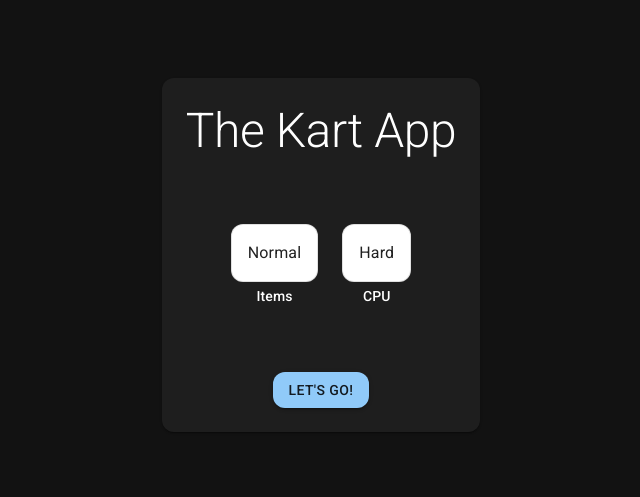
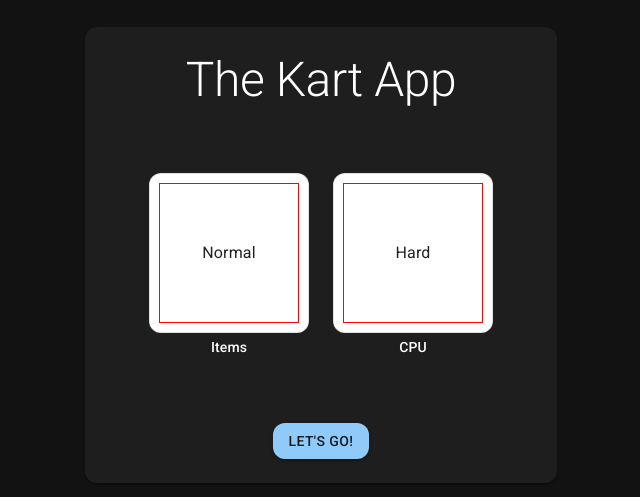
Before and after one commit to justinhaaheim/kart-app, a React (Vite) app: page / in a window 1280 px wide. Shown: the part 145-642 px from the top of the page, without its empty margins (319-959 px from the left). Built offline with nearby package versions, Linux system fonts and the light colour scheme.

Commit message:
Make the slot look prettier

```diff
--- a/src/Slot.tsx
+++ b/src/Slot.tsx
@@ -1,3 +1,4 @@
+import Box from '@mui/material/Box';
 import Paper from '@mui/material/Paper';
 import Stack from '@mui/material/Stack';
 import {ThemeProvider} from '@mui/material/styles';
@@ -11,6 +12,9 @@ type Props = {
   selectedIndex: number | null;
 };
 
+const SLOT_SIZE_PX = 140;
+const SLOT_CONTAINER_SIZE_PX = SLOT_SIZE_PX + 20;
+
 const lightTheme = getTheme({mode: 'light'});
 console.log('lightTheme', lightTheme);
 
@@ -20,12 +24,35 @@ export default function Slot({label, options, selectedIndex}: Props) {
       <Stack spacing={0.5}>
         <Paper
           sx={{
-            // backgroundColor: '#fff',
-            padding: 2,
+            alignItems: 'center',
+            display: 'flex',
+            height: SLOT_CONTAINER_SIZE_PX,
+            justifyContent: 'center',
+            width: SLOT_CONTAINER_SIZE_PX,
           }}
           variant="outlined">
-          {options[selectedIndex ?? Math.floor(Math.random() * options.length)]}
+          <Box
+            sx={{
+              alignItems: 'center',
+              border: '1px solid red',
+              display: 'flex',
+              height: SLOT_SIZE_PX,
+              justifyContent: 'center',
+              padding: 2,
+              textAlign: 'center',
+              verticalAlign: 'middle',
+              width: SLOT_SIZE_PX,
+            }}>
+            <Typography component="div" variant="body1">
+              {
+                options[
+                  selectedIndex ?? Math.floor(Math.random() * options.length)
+                ]
+              }
+            </Typography>
+          </Box>
         </Paper>
+
         <Typography variant="subtitle2">{label}</Typography>
       </Stack>
     </ThemeProvider>
```
